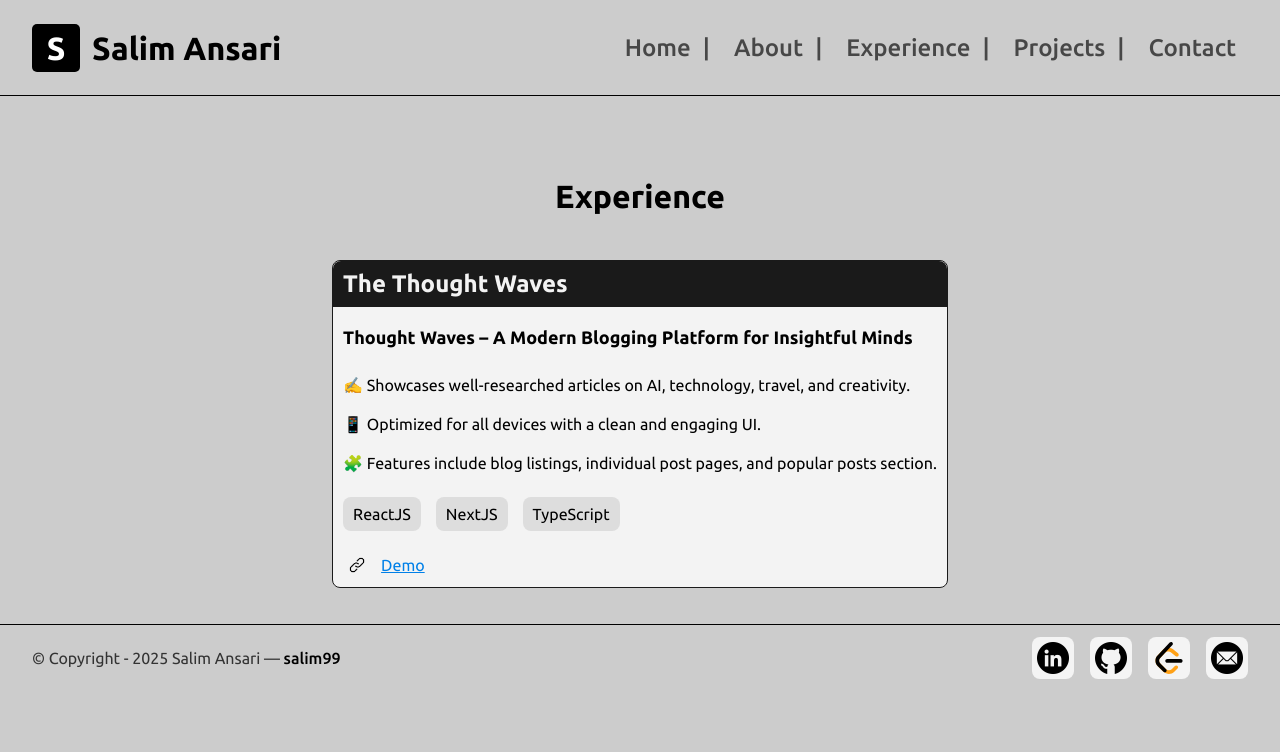
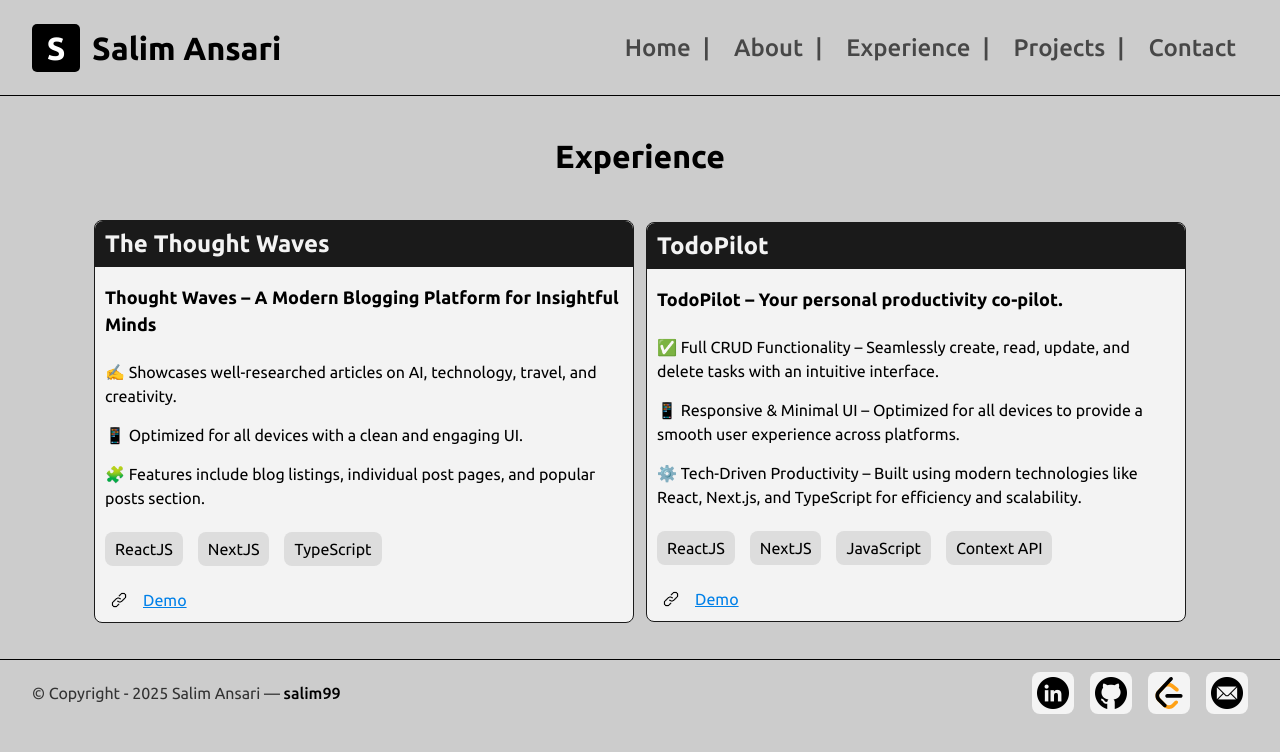
Before and after one commit to salimansari99/salim99, a Next.js app: page /projects in a window 1280 px wide. Shown: the top 752 px of the page. Built offline with nearby package versions, Linux system fonts and the light colour scheme; a web font is replaced by a local one.

Commit message:
add todopilot project

```diff
--- a/src/app/components/Projects/Projects.module.css
+++ b/src/app/components/Projects/Projects.module.css
@@ -9,7 +9,7 @@
 .title {
   font-size: 32px;
   font-weight: bold;
-  margin-block: 40px;
+  margin-bottom: 40px;
   text-align: center;
 }
 
@@ -25,6 +25,7 @@
   border: 1px solid #1a1a1a;
   border-radius: 8px;
   background: #f3f3f3;
+  max-width: 540px;
 }
 
 .projectTop {
@@ -68,6 +69,7 @@
 
 .technologies {
   display: flex;
+  flex-wrap: wrap;
   justify-content: flex-start;
   align-items: center;
   gap: 15px;
@@ -99,3 +101,9 @@
   color: #0080E8;
   text-decoration: underline;
 }
+
+@media (max-width: 768px) {
+    .projectItem {
+        width: 100%;
+    }
+}
--- a/src/app/components/Projects/index.tsx
+++ b/src/app/components/Projects/index.tsx
@@ -29,6 +29,30 @@ export default function Projects() {
                         <a href="https://thought-waves.vercel.app/" className={styles.demoLink}>Demo</a>
                     </div>
                 </li>
+                <li className={styles.projectItem}>
+                    <div className={styles.projectTop}>
+                        {/* <img className={styles.suitcaseIc} src="/images/briefcase.png" alt="" /> */}
+                        <h4 className={styles.projectName}>TodoPilot</h4>
+                    </div>
+                    <p className={styles.projectDesc}>
+                        TodoPilot – Your personal productivity co-pilot.
+                    </p>
+                    <ul className={styles.descList}>
+                        <li>✅ Full CRUD Functionality – Seamlessly create, read, update, and delete tasks with an intuitive interface.</li>
+                        <li>📱 Responsive & Minimal UI – Optimized for all devices to provide a smooth user experience across platforms.</li>
+                        <li>⚙️ Tech-Driven Productivity – Built using modern technologies like React, Next.js, and TypeScript for efficiency and scalability.</li>
+                    </ul>
+                    <ul className={styles.technologies}>
+                        <li className={styles.techItem}>ReactJS</li>
+                        <li className={styles.techItem}>NextJS</li>
+                        <li className={styles.techItem}>JavaScript</li>
+                        <li className={styles.techItem}>Context API</li>
+                    </ul>
+                    <div className={styles.demo}>
+                        <img className={styles.linkIc} src="/images/link.png" alt="Link" />
+                        <a href="https://todo-pilot.vercel.app/" className={styles.demoLink}>Demo</a>
+                    </div>
+                </li>
             </ul>
         </section>
     );
```
